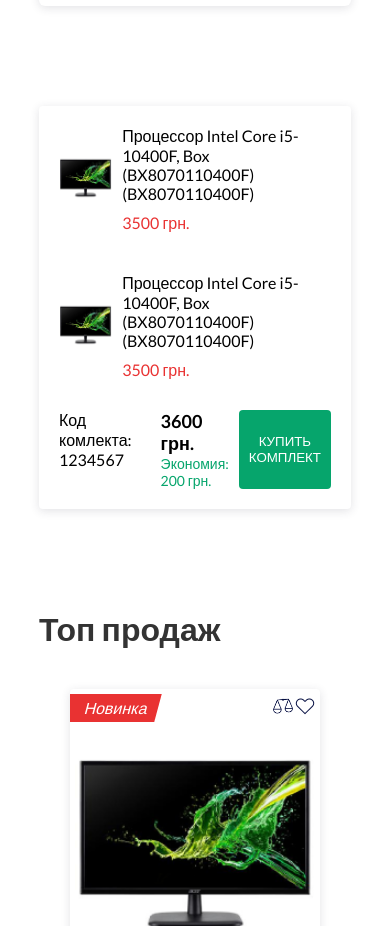
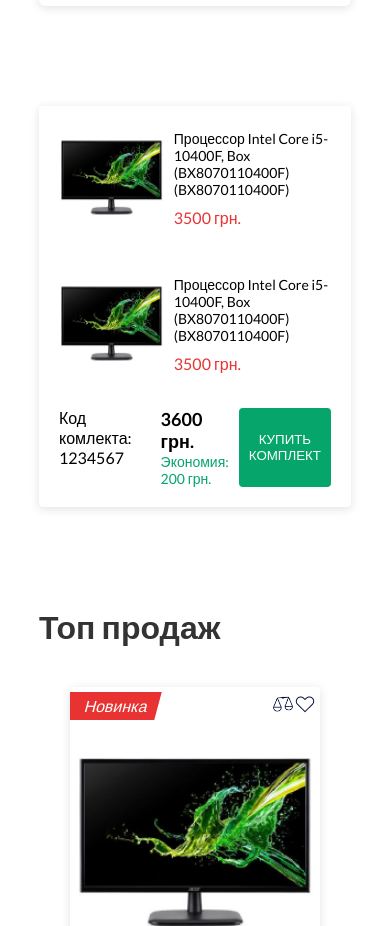
Before and after one commit to Sukhrob-py/comp, a plain HTML site: page products.html in a window 390 px wide. Shown: the part 3365-4291 px from the top of the page. Drawn offline with Linux system fonts and the light colour scheme.

Commit message:
Edit styles

```diff
--- a/sass/index.scss
+++ b/sass/index.scss
@@ -462,11 +462,49 @@
       align-items: center;
       row-gap: 40px;
       &__card{
-        width: 100%;
+        width: 80%;
         &__img{
-          width: 50%;
+          width: 30%;
         }
       }
     }
   }
 }
+@media (max-width:700px) {
+  .cheap{
+    &__cards{
+      flex-direction: column;
+      align-items: center;
+      row-gap: 40px;
+      &__card{
+        width: 90%;
+        &__img{
+          width: 35%;
+        }
+        &__info{
+          h3{
+            font-size: 14px;
+          }
+        }
+      }
+    }
+  }
+}
+@media (max-width:550px) {
+  .cheap{
+    &__cards{
+      &__card{
+        width: 100%;
+        &__img{
+          width: 40%;
+        }
+        &__info{
+          width: 60%;
+          h3{
+            font-size: 14px;
+          }
+        }
+      }
+    }
+  }
+}
```
Also changed, not shown: sass/index.css, 1 other file.
